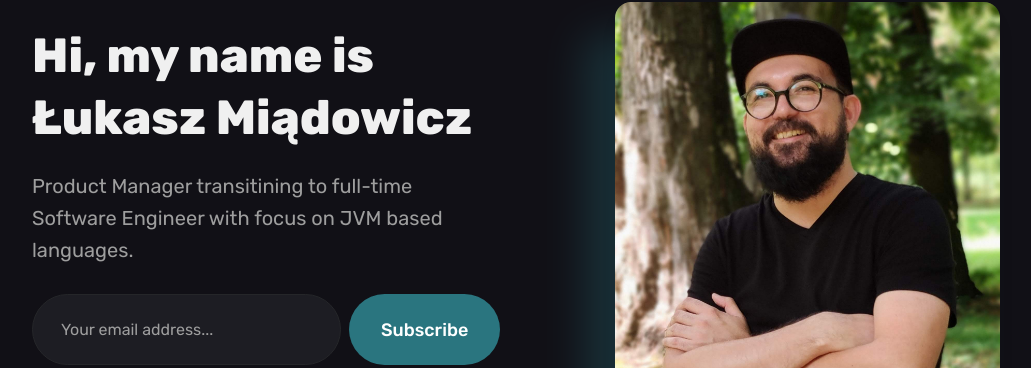
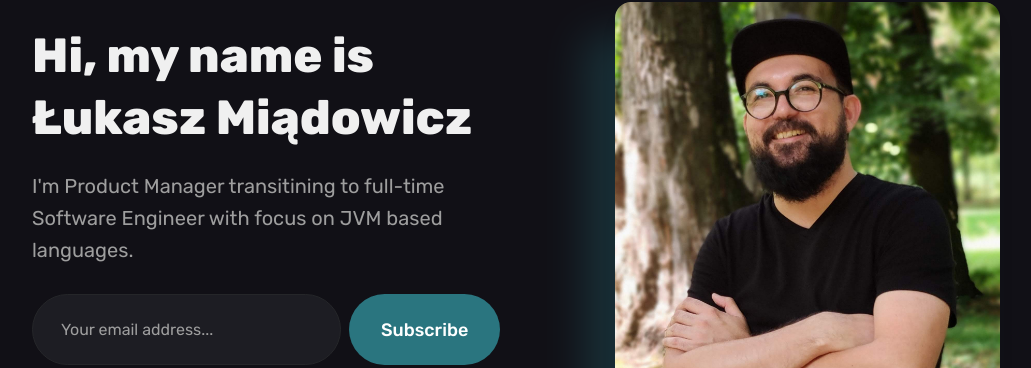
Before and after one commit to lmiadowicz/lmiadowicz.github.io, a Jekyll site: the page built from index.html, in a window 1280 px wide and 900 px high. Shown: the part 134-502 px from the top of the window, without its empty margins (124-1155 px from the left). Built offline with Jekyll 4.4.1, drawn with Linux system fonts in a browser that asks for light colours.

```diff
--- a/_data/settings.yml
+++ b/_data/settings.yml
@@ -50,7 +50,7 @@ social:
 hero:
   enable: true
   hero__title: Hi, my name is Łukasz Miądowicz
-  hero__description: Product Manager transitining to full-time Software Engineer with focus on JVM based languages.
+  hero__description: I'm Product Manager transitining to full-time Software Engineer with focus on JVM based languages.
   hero__image: "/images/01-1.jpg"
 
 
```
